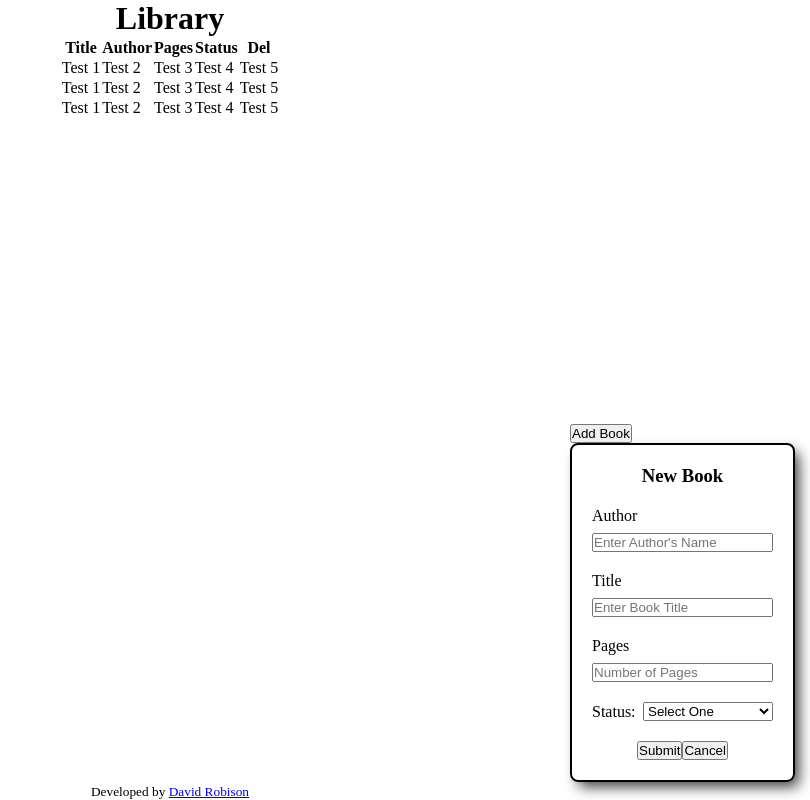
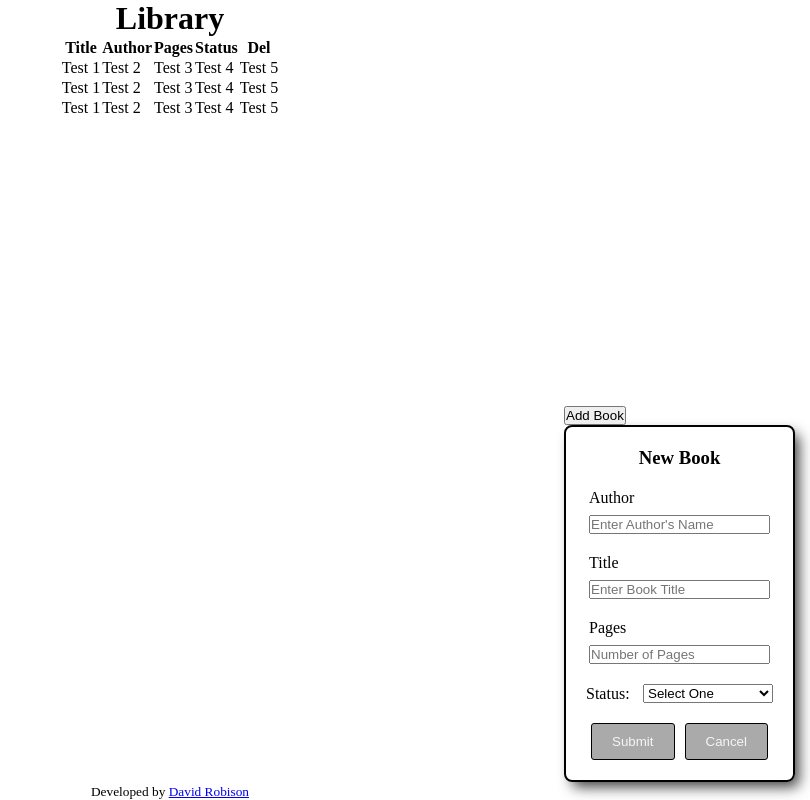
Before and after one commit to robisonwebdev/library-react, a React (Create React App) app: page / in a window 1280 px wide. Shown: the whole page, without its empty margins (470-1280 px from the left). Built offline with nearby package versions, Linux system fonts and the light colour scheme.

Commit message:
Styled .bookFormButtons

```diff
--- a/src/styles/AddBookForm.css
+++ b/src/styles/AddBookForm.css
@@ -34,3 +34,16 @@
     justify-content: space-between;
     width: 100%;
 }
+
+.bookFormButtons {
+    cursor: pointer;
+    background-color: var(--grey);
+    border: 1px solid black;
+    border-radius: 3px;
+    color: var(--white);
+    margin: 0 5px;
+    padding: 10px 20px;
+
+    height: auto;
+    width: auto;
+}
```
